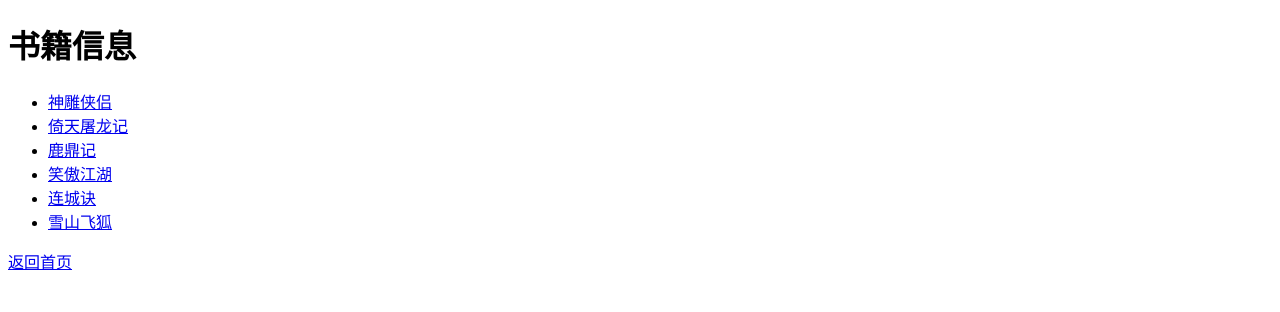
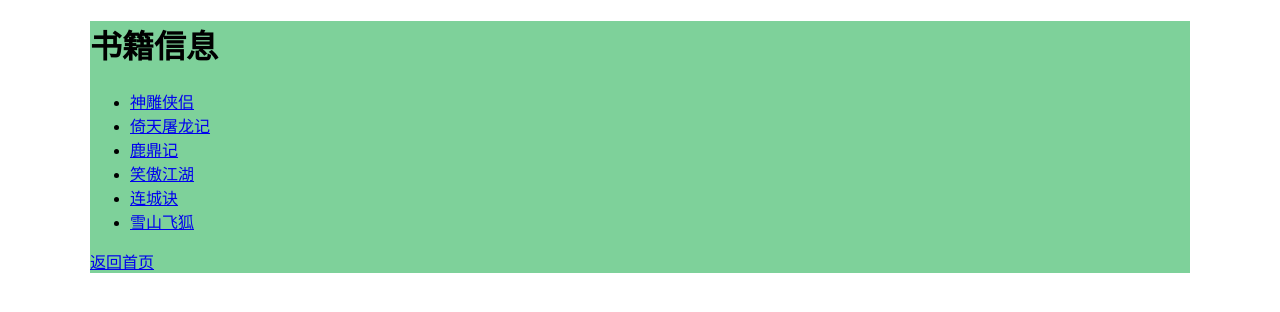
Before and after one commit to zzy0371/Py1901Django, a Django app: page /booktest/list/ in a window 1280 px wide. Shown: the top 312 px of the page. Run offline with Django 3.2, Linux system fonts and the light colour scheme; data comes from the database, SQL or seed files in the repository.

Commit message:
Signed-off-by: zzy <496575233@qq.com>

```diff
--- a/demo1/demo1/settings.py
+++ b/demo1/demo1/settings.py
@@ -138,6 +138,7 @@ USE_TZ = True
 # https://docs.djangoproject.com/en/2.2/howto/static-files/
 
 STATIC_URL = '/static/'
+STATICFILES_DIRS = [os.path.join(BASE_DIR,'static')]
 
 """
 根据实现功能需要修改添加配置文件
--- /dev/null
+++ b/demo1/static/css/main.css
@@ -0,0 +1,5 @@
+div.container{
+    width:1100px;
+    margin:0 auto;
+    background-color:#7ed19a;
+}
--- a/demo1/templates/booktest/detail.html
+++ b/demo1/templates/booktest/detail.html
@@ -3,8 +3,10 @@
 <head>
     <meta charset="UTF-8">
     <title>详情页</title>
+    <link rel="stylesheet" href="/static/css/main.css">
 </head>
 <body>
+    <div class="container">
         <h2>书名:{{book.btitle}}</h2>
         <ul>
             {% for hero in book.heroinfo_set.all %}
@@ -17,5 +19,6 @@
 
         {# <a href="/booktest/list/">返回列表页</a> #}
         <a href="{% url 'booktest:list' %}">返回列表页</a>
+    </div>
 </body>
 </html>
--- a/demo1/templates/booktest/list.html
+++ b/demo1/templates/booktest/list.html
@@ -3,8 +3,10 @@
 <head>
     <meta charset="UTF-8">
     <title>列表页</title>
+    <link rel="stylesheet" href="/static/css/main.css">
 </head>
 <body>
+    <div class="container">
         <h1>书籍信息</h1>
 
         <ul>
@@ -20,5 +22,6 @@
         </ul>
 
         <a href="{% url 'booktest:index' %}">返回首页</a>
+    </div>
 </body>
 </html>
```
Also changed, not shown: demo1/templates/booktest/index.html (+12 -1 lines), demo1/static/img/wsgi.png (added). Lines whose indentation alone changed are shown as unchanged.
